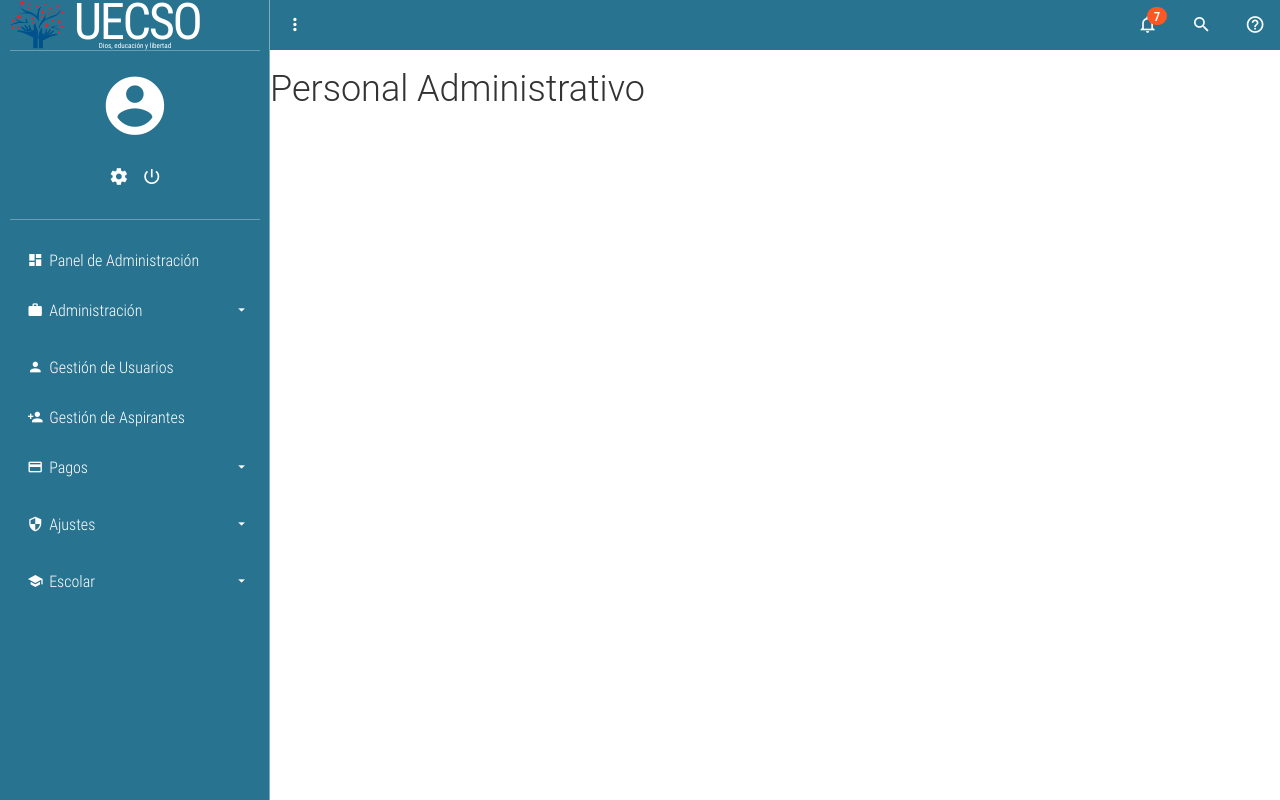
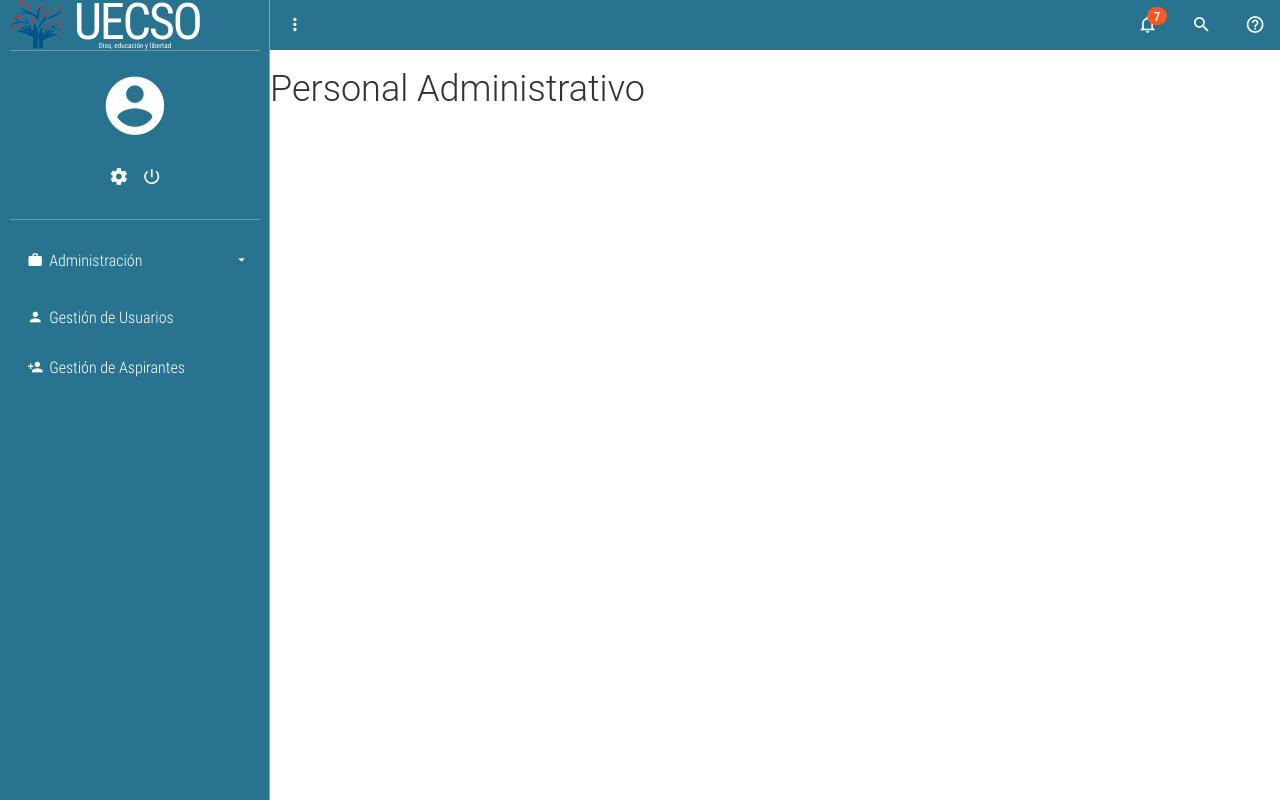
Before and after one commit to MateoReinoso/ProyectoSegundoParcial, a PHP site: page /system/administrative/index.php in a window 1280 px wide. Run offline with PHP 8.4, Linux system fonts and the light colour scheme.

Commit message:
sidebars

```diff
--- a/system/administrative/cambiar_contraseña.php
+++ b/system/administrative/cambiar_contraseña.php
@@ -16,7 +16,7 @@ if (!empty($_POST)) {
             WHERE COD_USUARIO='$idusuario'");
         if ($query) {
             $alert = '<p class="msg_save">Contraseña cambiada correctamente</p>';
-            header('Location: gestion_aspirante.php');
+            header('Location: gestion_persona.php');
         } else {
             $alert = '<p class="msg_error">Error al actualizar el usuario</p>';
         }
--- a/system/administrative/menu/sidebar.php
+++ b/system/administrative/menu/sidebar.php
@@ -26,11 +26,6 @@
 			</div>
 			<!-- SideBar Menu -->
 			<ul class="list-unstyled full-box dashboard-sideBar-Menu">
-				<li>
-					<a href="home.html">
-						<i class="zmdi zmdi-view-dashboard zmdi-hc-fw"></i> Panel de Administración
-					</a>
-				</li>
 				<li>
 					<a href="#!" class="btn-sideBar-SubMenu">
 						<i class="zmdi zmdi-case zmdi-hc-fw"></i> Administración <i class="zmdi zmdi-caret-down pull-right"></i>
@@ -69,48 +64,7 @@
 						<i class="zmdi zmdi-account-add zmdi-hc-fw"></i> Gestión de Aspirantes
 					</a>
 				</li>
-				<li>
-					<a href="#!" class="btn-sideBar-SubMenu">
-						<i class="zmdi zmdi-card zmdi-hc-fw"></i> Pagos <i class="zmdi zmdi-caret-down pull-right"></i>
-					</a>
-					<ul class="list-unstyled full-box">
-						<li>
-							<a href="registration.html"><i class="zmdi zmdi-money-box zmdi-hc-fw"></i> Registro</a>
-						</li>
-						<li>
-							<a href="payments.html"><i class="zmdi zmdi-money zmdi-hc-fw"></i> Pagos</a>
-						</li>
-					</ul>
-				</li>
-				<li>
-					<a href="#!" class="btn-sideBar-SubMenu">
-						<i class="zmdi zmdi-shield-security zmdi-hc-fw"></i> Ajustes <i class="zmdi zmdi-caret-down pull-right"></i>
-					</a>
-					<ul class="list-unstyled full-box">
-						<li>
-							<a href="school.html"><i class="zmdi zmdi-balance zmdi-hc-fw"></i> Datos de la institución</a>
-						</li>
-					</ul>
-				</li>
-				<li>
-					<a href="#!" class="btn-sideBar-SubMenu">
-						<i class="zmdi zmdi-graduation-cap zmdi-hc-fw"></i> Escolar <i class="zmdi zmdi-caret-down pull-right"></i>
-					</a>
-					<ul class="list-unstyled full-box">
-						<li>
-							<a href="homework.html"><i class="zmdi zmdi-book zmdi-hc-fw"></i> Tareas</a>
-						</li>
-						<li>
-							<a href="release.html"><i class="zmdi zmdi-card zmdi-hc-fw"></i> Comunicados</a>
-						</li>
-						<li>
-							<a href="score.html"><i class="zmdi zmdi-font zmdi-hc-fw"></i> Calificaciones</a>
-						</li>
-						<li>
-							<a href="assistance.html"><i class="zmdi zmdi-alert-triangle zmdi-hc-fw"></i> Faltas</a>
-						</li>
-					</ul>
-				</li>
+
 			</ul>
 		</div>
     </section>
--- a/system/student/menu/sidebar.php
+++ b/system/student/menu/sidebar.php
@@ -26,12 +26,6 @@
 			</div>
 			<!-- SideBar Menu -->
 			<ul class="list-unstyled full-box dashboard-sideBar-Menu">
-				<li>
-					<a href="home.html">
-						<i class="zmdi zmdi-view-dashboard zmdi-hc-fw"></i> Panel de Administración
-					</a>
-				</li>
-
 				<li>
 					<a href="#!" class="btn-sideBar-SubMenu">
 						<i class="zmdi zmdi-graduation-cap zmdi-hc-fw"></i> Escolar <i class="zmdi zmdi-caret-down pull-right"></i>
--- a/system/teacher/menu/sidebar.php
+++ b/system/teacher/menu/sidebar.php
@@ -26,11 +26,6 @@
 			</div>
 			<!-- SideBar Menu -->
 			<ul class="list-unstyled full-box dashboard-sideBar-Menu">
-				<li>
-					<a href="home.html">
-						<i class="zmdi zmdi-view-dashboard zmdi-hc-fw"></i> Panel de Administración
-					</a>
-				</li>
 
 				<li>
 					<a href="#!" class="btn-sideBar-SubMenu">
```
